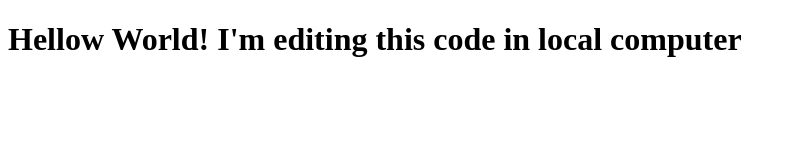
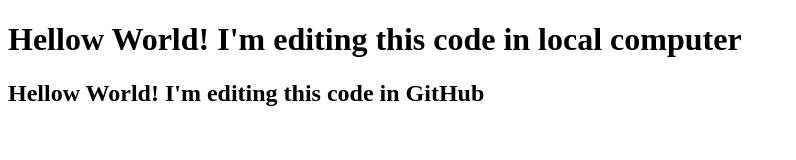
Before and after one commit to Majoja22/github-tutorial-2, a plain HTML site: page index.html in a window 1280 px wide. Shown: the whole page, without its empty margins (0-796 px from the left). Drawn offline with Linux system fonts and the light colour scheme.

Commit message:
Update index.html

```diff
--- a/index.html
+++ b/index.html
@@ -7,5 +7,6 @@
 </head>
 <body>
     <h1>Hellow World! I'm editing this code in local computer</h1>
+    <h2>Hellow World! I'm editing this code in GitHub</h2>
 </body>
 </html>
```
